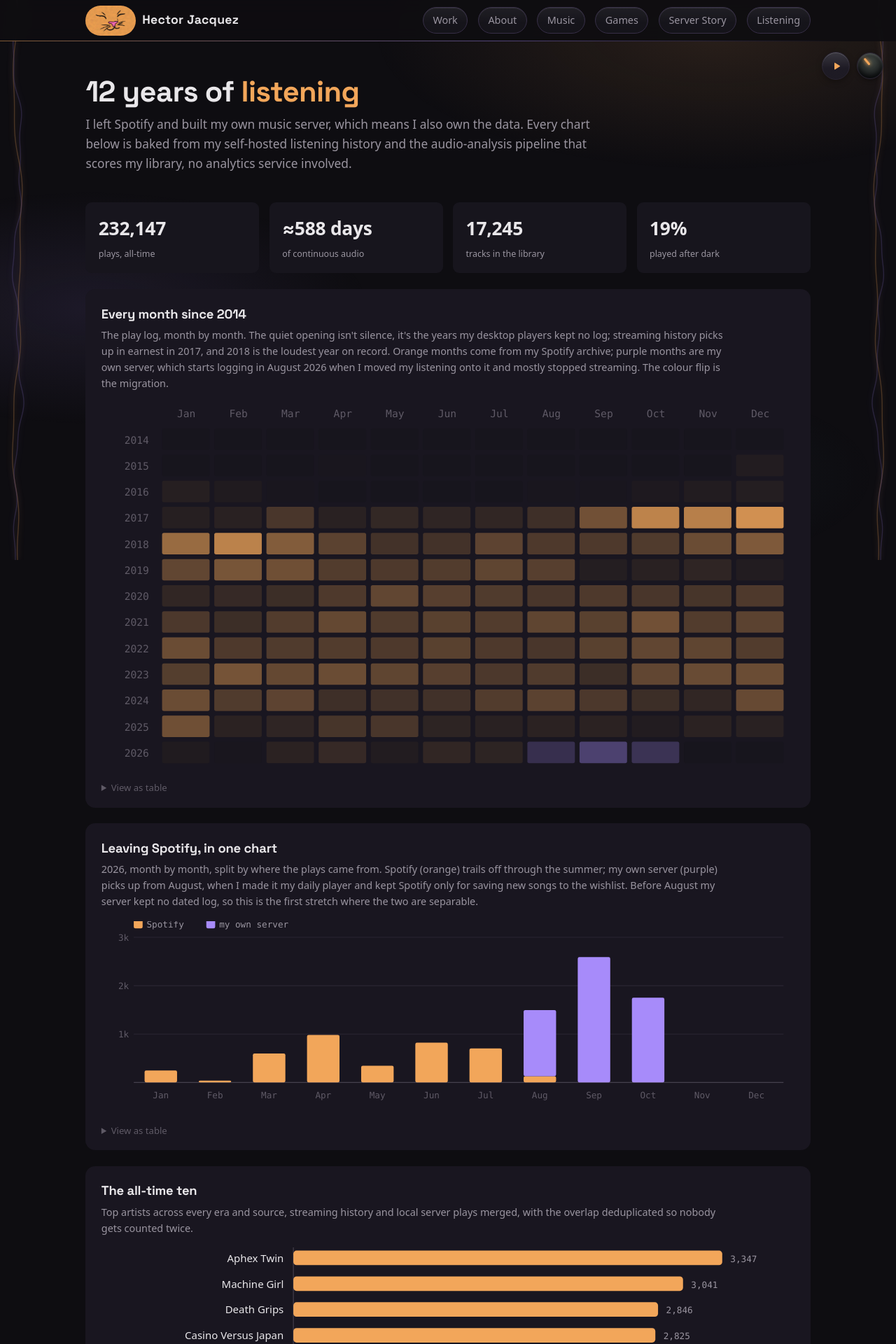
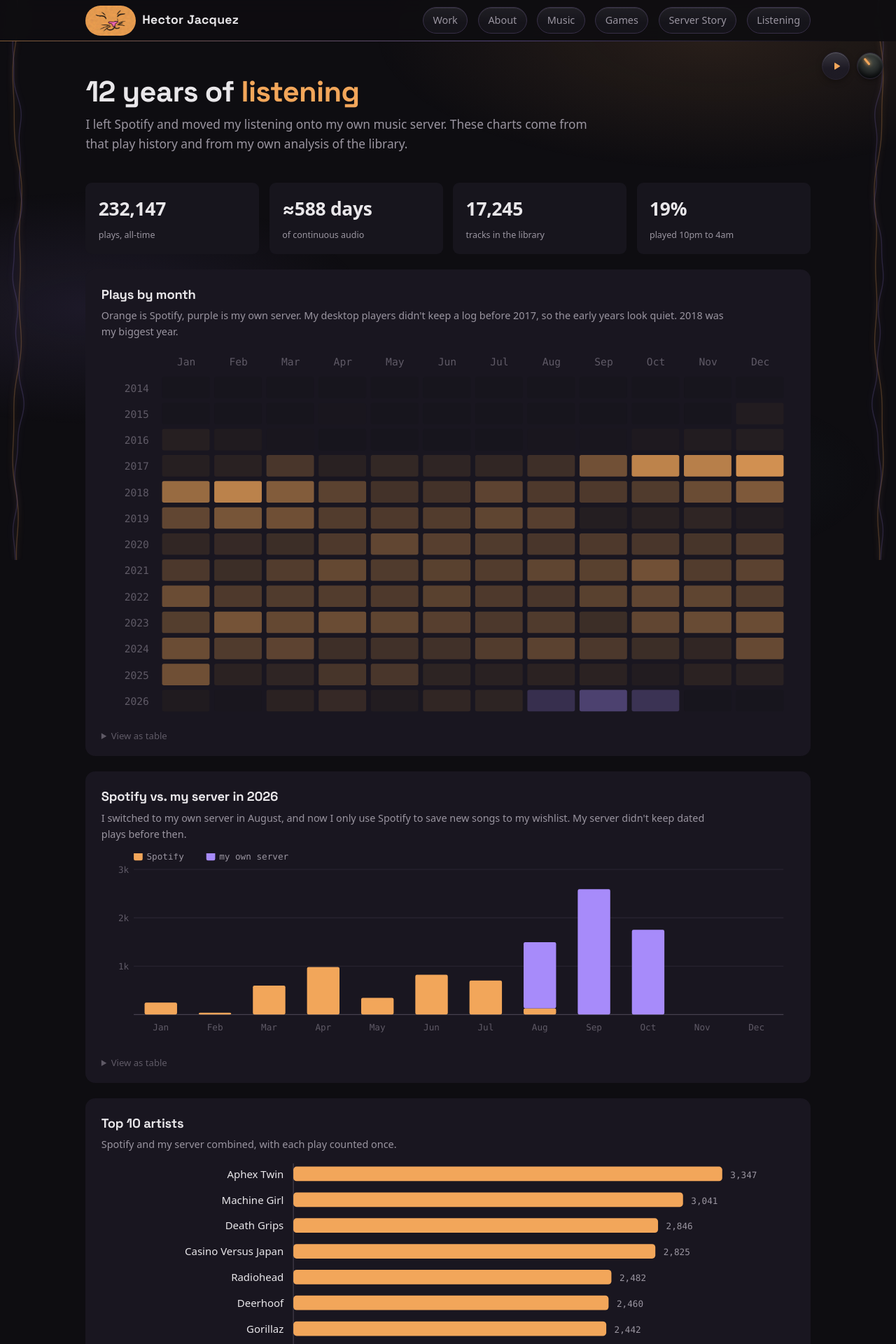
Before and after one commit to HectorJacquez/HectorJacquez.github.io, a React (Vite) app: page /#/listening in a window 1280 px wide. Shown: the top 1920 px of the page at 70% size. Built offline with nearby package versions, Linux system fonts and the light colour scheme.

Commit message:
Listening: plain chart titles and shorter notes

```diff
--- a/src/data/listening.ts
+++ b/src/data/listening.ts
@@ -9,7 +9,7 @@ export const kpis = [
   { value: '232,147', label: 'plays, all-time' },
   { value: '≈588 days', label: 'of continuous audio' },
   { value: '17,245', label: 'tracks in the library' },
-  { value: '19%', label: 'played after dark' },
+  { value: '19%', label: 'played 10pm to 4am' },
 ]
 
 export const MONTHS = ['Jan', 'Feb', 'Mar', 'Apr', 'May', 'Jun', 'Jul', 'Aug', 'Sep', 'Oct', 'Nov', 'Dec']
--- a/src/pages/Listening.tsx
+++ b/src/pages/Listening.tsx
@@ -31,9 +31,8 @@ export function Listening() {
     <main className="wrap">
       <header className="stats-head">
         <h1>12 years of <em>listening</em></h1>
-        <p className="dek">I left Spotify and built my own music server, which means I also
-        own the data. Every chart below is baked from my self-hosted listening history
-        and the audio-analysis pipeline that scores my library, no analytics service involved.</p>
+        <p className="dek">I left Spotify and moved my listening onto my own music server.
+        These charts come from that play history and from my own analysis of the library.</p>
       </header>
 
       <div className="kpis">
@@ -43,8 +42,8 @@ export function Listening() {
       </div>
 
       <Chart
-        title="Every month since 2014"
-        note="The play log, month by month. The quiet opening isn't silence, it's the years my desktop players kept no log; streaming history picks up in earnest in 2017, and 2018 is the loudest year on record. Orange months come from my Spotify archive; purple months are my own server, which starts logging in August 2026 when I moved my listening onto it and mostly stopped streaming. The colour flip is the migration."
+        title="Plays by month"
+        note="Orange is Spotify, purple is my own server. My desktop players didn't keep a log before 2017, so the early years look quiet. 2018 was my biggest year."
         table={
           <table>
             <thead><tr><th>Year</th>{MONTHS.map((m) => <th key={m}>{m}</th>)}<th>Total</th></tr></thead>
@@ -67,8 +66,8 @@ export function Listening() {
       </Chart>
 
       <Chart
-        title="Leaving Spotify, in one chart"
-        note="2026, month by month, split by where the plays came from. Spotify (orange) trails off through the summer; my own server (purple) picks up from August, when I made it my daily player and kept Spotify only for saving new songs to the wishlist. Before August my server kept no dated log, so this is the first stretch where the two are separable."
+        title="Spotify vs. my server in 2026"
+        note="I switched to my own server in August, and now I only use Spotify to save new songs to my wishlist. My server didn't keep dated plays before then."
         table={
           <table>
             <thead><tr><th>Month</th><th>Spotify</th><th>My server</th></tr></thead>
@@ -86,8 +85,8 @@ export function Listening() {
       </Chart>
 
       <Chart
-        title="The all-time ten"
-        note="Top artists across every era and source, streaming history and local server plays merged, with the overlap deduplicated so nobody gets counted twice."
+        title="Top 10 artists"
+        note="Spotify and my server combined, with each play counted once."
         table={
           <table>
             <thead><tr><th>#</th><th>Artist</th><th>Plays</th></tr></thead>
@@ -103,8 +102,8 @@ export function Listening() {
       </Chart>
 
       <Chart
-        title="The shape of my library"
-        note={<>Every track in the library runs through my local mood-analysis pipeline (Essentia models for valence and intensity). Of {n(17245)} tracks, {n(moodQuadrants.reduce((s, q) => s + q.tracks, 0))} landed in a clear quadrant. Over half sit in the sad · calm corner, which tracks with the shoegaze and post-rock that dominate the collection; the happy · intense quadrant is the second largest, mostly J-rock and punk.</>}
+        title="My library by mood"
+        note={<>My analysis pipeline (Essentia models) scores every track for mood. Of {n(17245)} tracks, {n(moodQuadrants.reduce((s, q) => s + q.tracks, 0))} fit clearly into one group. Over half are sad and calm, a lot of shoegaze and post-rock. Happy and intense is next, mostly J-rock and punk.</>}
         table={
           <table>
             <thead><tr><th>Quadrant</th><th>Tracks</th><th>Share</th></tr></thead>
@@ -120,8 +119,8 @@ export function Listening() {
       </Chart>
 
       <Chart
-        title="The listening clock"
-        note="The 209,512 plays that carry an hour-of-day stamp, in local time. The early-afternoon peak is the work soundtrack; 19% of everything happened after dark (10pm to 4am)."
+        title="Plays by time of day"
+        note="209,512 plays have a time of day, in local time. 19% happened between 10pm and 4am."
         table={
           <table>
             <thead><tr><th>Hour</th><th>Plays</th></tr></thead>
@@ -136,10 +135,8 @@ export function Listening() {
         <ListeningClock />
       </Chart>
 
-      <p className="provenance">From my self-hosted listening history, 2014–2026 · play counts
-      merged across streaming export and my own server · mood scores from my local analysis
-      pipeline (Essentia models) · the listening-time figure is partly estimated from track
-      lengths, and years before 2014 were never logged, so real totals run higher, not lower.</p>
+      <p className="provenance">Data from my own server, 2014 to 2026. Listening time is partly
+      estimated from track lengths, and nothing before 2014 was logged.</p>
     </main>
   )
 }
```
Also changed, not shown: 2 other files (tests, documents, lock files or other folders).
